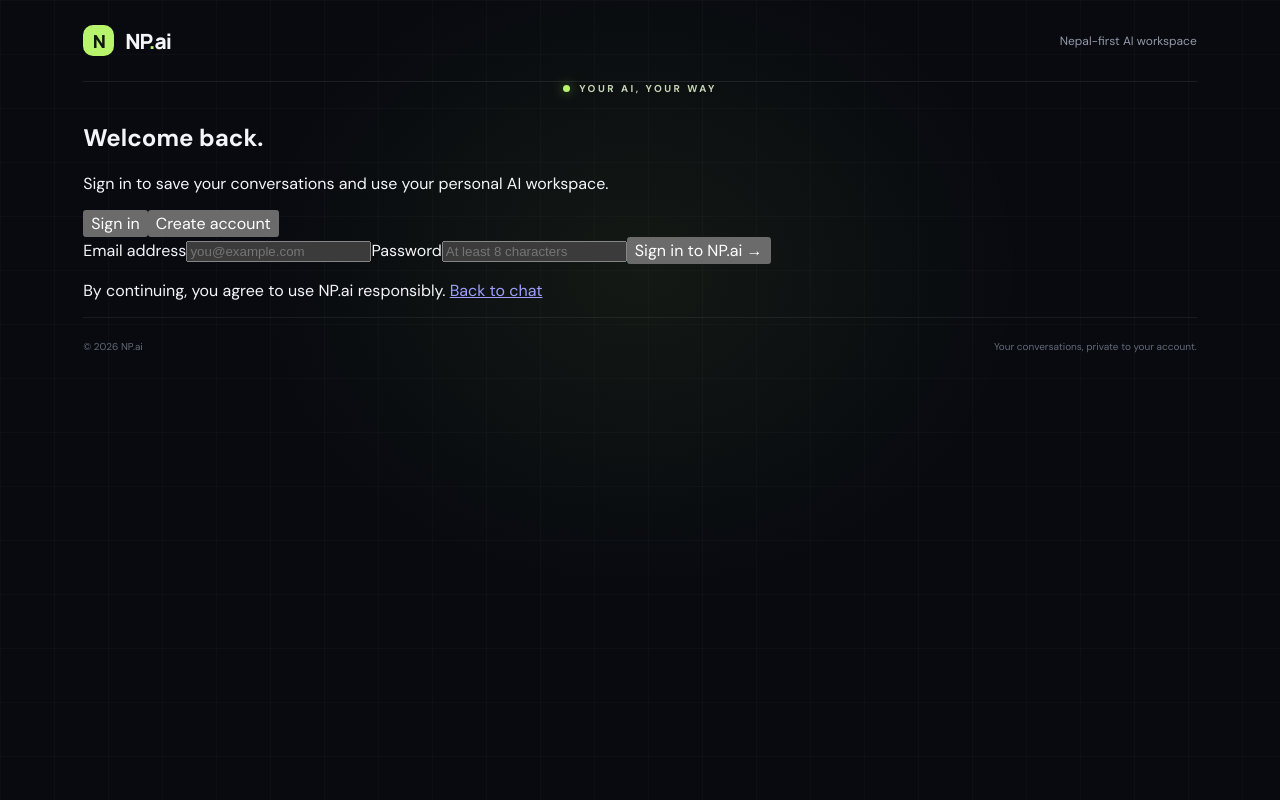
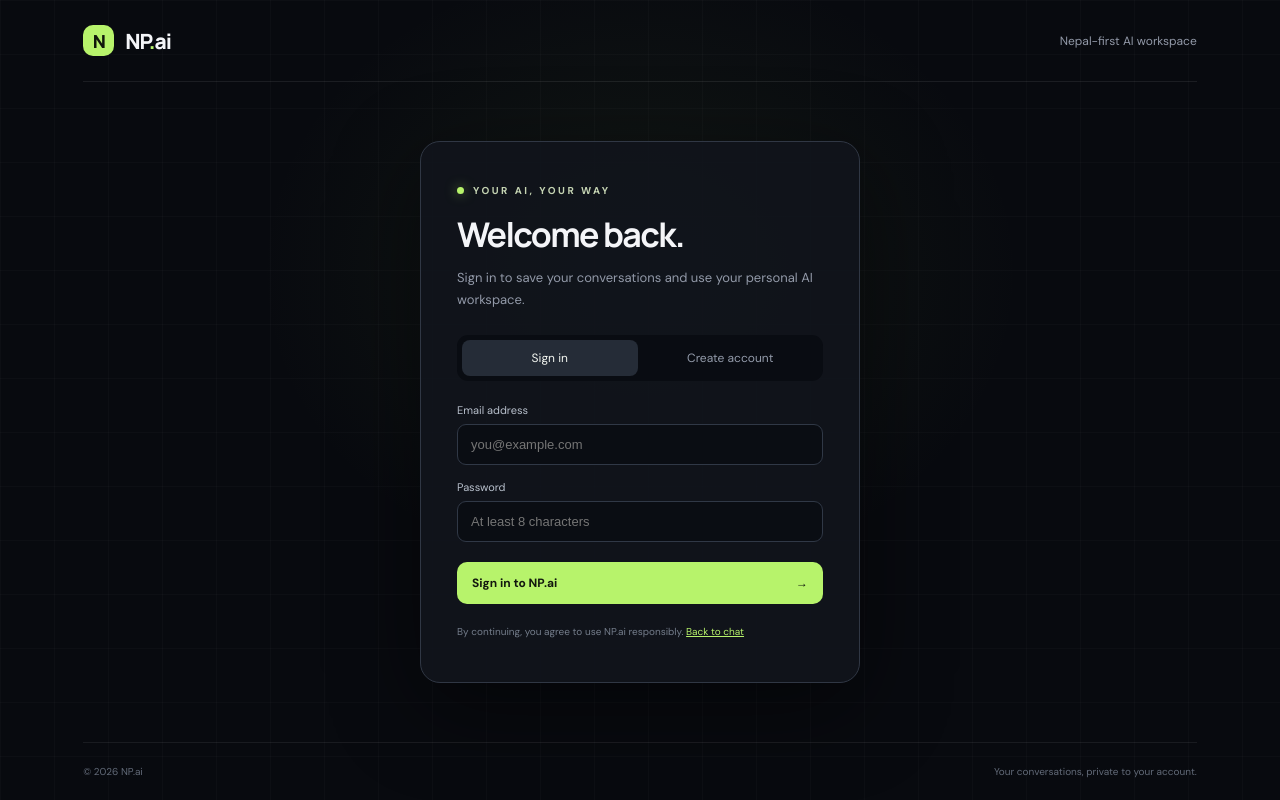
Before and after one commit to gamer631/np-ai, a Next.js app: page /auth in a window 1280 px wide. Built offline with nearby package versions, Linux system fonts and the light colour scheme.

Commit message:
style: add account and conversation history UI

```diff
--- a/app/globals.css
+++ b/app/globals.css
@@ -51,3 +51,33 @@ footer{height:58px;display:flex;align-items:center;justify-content:space-between
 @keyframes pulse{to{opacity:.25;transform:translateY(-3px)}}
 .error-message{background:#391e23;border:1px solid #71363f;color:#ffc3c9;border-radius:10px;padding:11px 14px;font-size:12px;margin:0 0 12px}
 @media(max-width:600px){.shell{padding:0 18px}.topbar{height:68px}.top-actions{font-size:0}.top-actions a{font-size:11px;margin:0}.welcome h1{letter-spacing:-2.5px}.welcome>p{font-size:13px}.suggestions{gap:7px}.suggestion{font-size:10px}.workspace{padding:48px 0 22px}.hint{display:none}.composer{padding:13px}.model-select select{max-width:185px}footer{font-size:9px}.desktop-break{display:none}}
+
+/* Supabase account experience */
+.header-link{border:0;background:transparent;color:#dce2d7;font-size:11px;cursor:pointer;padding:5px}
+.header-link:hover{color:var(--accent)}
+.user-email{max-width:170px;overflow:hidden;text-overflow:ellipsis;white-space:nowrap;color:#858e9c;font-size:10px}
+.history-panel{position:fixed;z-index:5;right:6.5%;top:72px;width:min(360px,87vw);max-height:65vh;overflow:auto;background:#121620;border:1px solid #343b49;border-radius:14px;padding:14px;box-shadow:0 20px 70px #000b}
+.history-heading{display:flex;justify-content:space-between;align-items:center;font-size:12px;margin-bottom:12px}
+.history-heading button{background:transparent;border:0;color:var(--accent);cursor:pointer;font-size:11px}
+.history-panel>p{color:var(--muted);font-size:12px}
+.history-item{width:100%;display:flex;justify-content:space-between;gap:12px;padding:11px 8px;background:transparent;border:0;border-top:1px solid #252b36;color:#e4e8ef;text-align:left;cursor:pointer}
+.history-item:hover{background:#ffffff08}
+.history-item span{overflow:hidden;text-overflow:ellipsis;white-space:nowrap;font-size:12px}
+.history-item small{flex:none;color:#818a99;font-size:10px}
+.auth-card{width:min(440px,100%);margin:auto;padding:42px 36px;background:rgba(17,20,28,.92);border:1px solid #303744;border-radius:20px;box-shadow:0 25px 90px #0007}
+.auth-card .eyebrow{justify-content:flex-start;margin-bottom:18px}
+.auth-card h1{font:700 34px/1.15 Manrope,sans-serif;letter-spacing:-1.6px;margin:0}
+.auth-subtitle{font-size:13px;line-height:1.7;color:var(--muted);margin:13px 0 24px}
+.auth-tabs{display:grid;grid-template-columns:1fr 1fr;gap:5px;background:#090c12;padding:5px;border-radius:11px;margin-bottom:22px}
+.auth-tabs button{border:0;border-radius:8px;background:transparent;color:#939baa;padding:10px;font-size:12px;cursor:pointer}
+.auth-tabs button.active{background:#252c37;color:#f3f6f0}
+.auth-form{display:grid;gap:15px}
+.auth-form label{display:grid;gap:7px;color:#b8c0cc;font-size:11px}
+.auth-form input{width:100%;background:#0a0d13;border:1px solid #303846;border-radius:9px;padding:12px 13px;color:white;outline:none;font-size:13px}
+.auth-form input:focus{border-color:#91bf56;box-shadow:0 0 0 3px #b7f36b18}
+.auth-submit{display:flex;justify-content:space-between;align-items:center;margin-top:5px;background:var(--accent);color:#12170e;border:0;border-radius:10px;padding:13px 15px;font-weight:700;font-size:12px;cursor:pointer}
+.auth-submit:disabled{opacity:.55;cursor:wait}
+.auth-footnote{font-size:10px;line-height:1.7;color:#747d8b;margin:19px 0 0}
+.auth-footnote a,.error-message a{color:var(--accent)}
+.success-message{background:#1b3020;border:1px solid #355c3d;color:#c4f0c7;border-radius:9px;padding:11px;font-size:11px;line-height:1.6}
+@media(max-width:600px){.auth-card{padding:30px 21px}.auth-card h1{font-size:29px}.user-email{display:none}.history-panel{right:12px;top:62px}}
```
